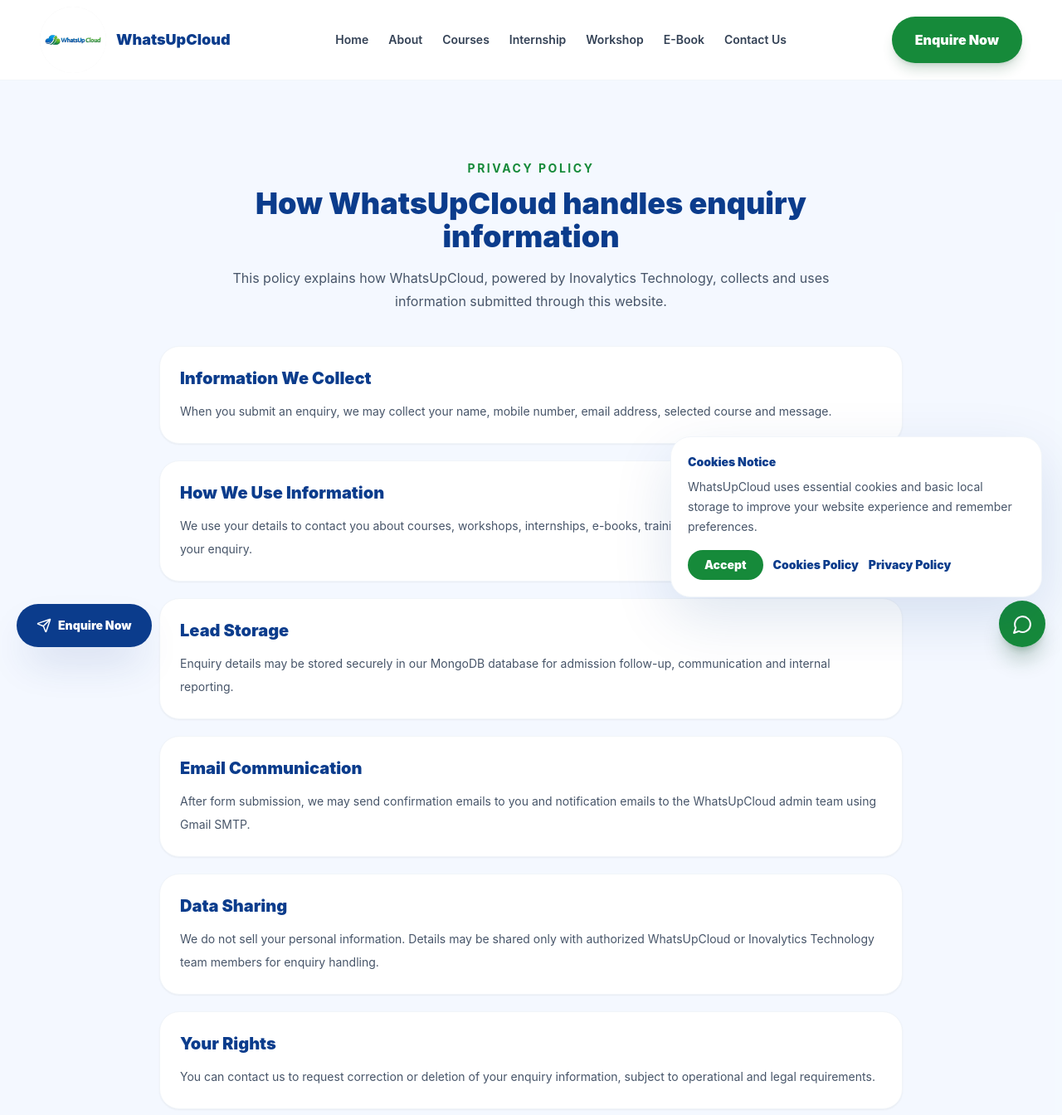
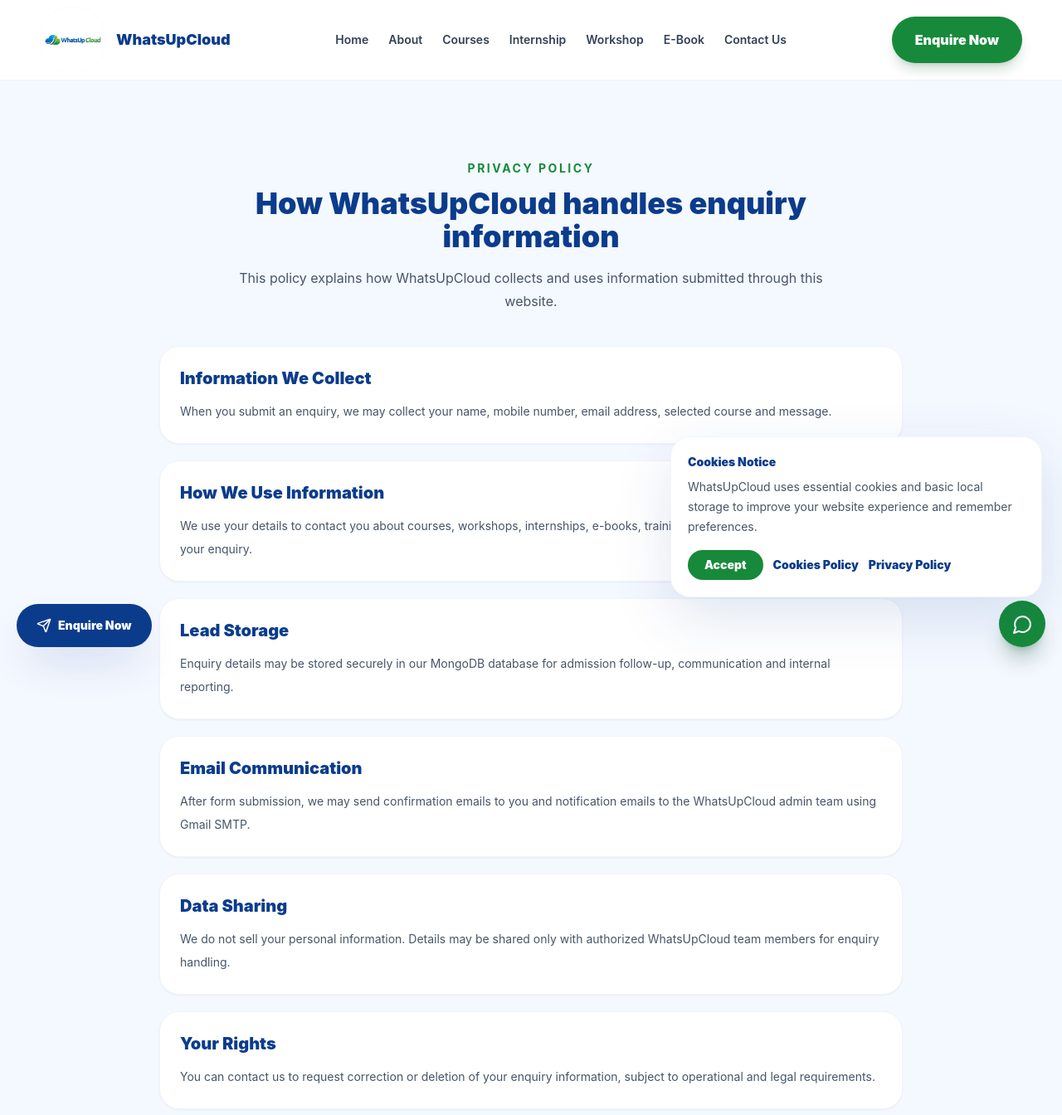
Before and after one commit to whatsupcloud/WhatsupcloudWebsite, a React (Vite) app in the folder frontend/: page /privacy-policy in a window 1280 px wide. Shown: the top 1344 px of the page at 83% size. Built offline with nearby package versions, Linux system fonts and the light colour scheme.

Commit message:
Keep powered by text only in footer

```diff
--- a/frontend/src/pages/About.jsx
+++ b/frontend/src/pages/About.jsx
@@ -19,7 +19,7 @@
           <div>
             <SectionTitle
               eyebrow="About WhatsUpCloud"
-              title="An AI training institute powered by Inovalytics Technology"
+              title="An AI training institute for practical skills and career growth"
               text="WhatsUpCloud is built for learners who want practical AI skills, not only theory. We train students, job seekers, professionals, freelancers and business owners with real tools, automation workflows, projects and career-focused guidance."
             />
             <div className="grid gap-3">
--- a/frontend/src/pages/Contact.jsx
+++ b/frontend/src/pages/Contact.jsx
@@ -22,7 +22,6 @@
               <Instagram size={17} />
               Follow WhatsUpCloud on Instagram
             </a>
-            <p className="mt-4 text-sm leading-6 text-blue-50">Powered by Inovalytics Technology</p>
           </div>
         </div>
         <EnquiryForm />
--- a/frontend/src/pages/PrivacyPolicy.jsx
+++ b/frontend/src/pages/PrivacyPolicy.jsx
@@ -5,7 +5,7 @@
   ["How We Use Information", "We use your details to contact you about courses, workshops, internships, e-books, training updates and support related to your enquiry."],
   ["Lead Storage", "Enquiry details may be stored securely in our MongoDB database for admission follow-up, communication and internal reporting."],
   ["Email Communication", "After form submission, we may send confirmation emails to you and notification emails to the WhatsUpCloud admin team using Gmail SMTP."],
-  ["Data Sharing", "We do not sell your personal information. Details may be shared only with authorized WhatsUpCloud or Inovalytics Technology team members for enquiry handling."],
+  ["Data Sharing", "We do not sell your personal information. Details may be shared only with authorized WhatsUpCloud team members for enquiry handling."],
   ["Your Rights", "You can contact us to request correction or deletion of your enquiry information, subject to operational and legal requirements."],
   ["Contact", "For privacy-related questions, email us at whatsupcloud26@gmail.com."]
 ];
@@ -17,7 +17,7 @@
         <SectionTitle
           eyebrow="Privacy Policy"
           title="How WhatsUpCloud handles enquiry information"
-          text="This policy explains how WhatsUpCloud, powered by Inovalytics Technology, collects and uses information submitted through this website."
+          text="This policy explains how WhatsUpCloud collects and uses information submitted through this website."
           center
         />
         <div className="mx-auto grid max-w-4xl gap-5">
```
